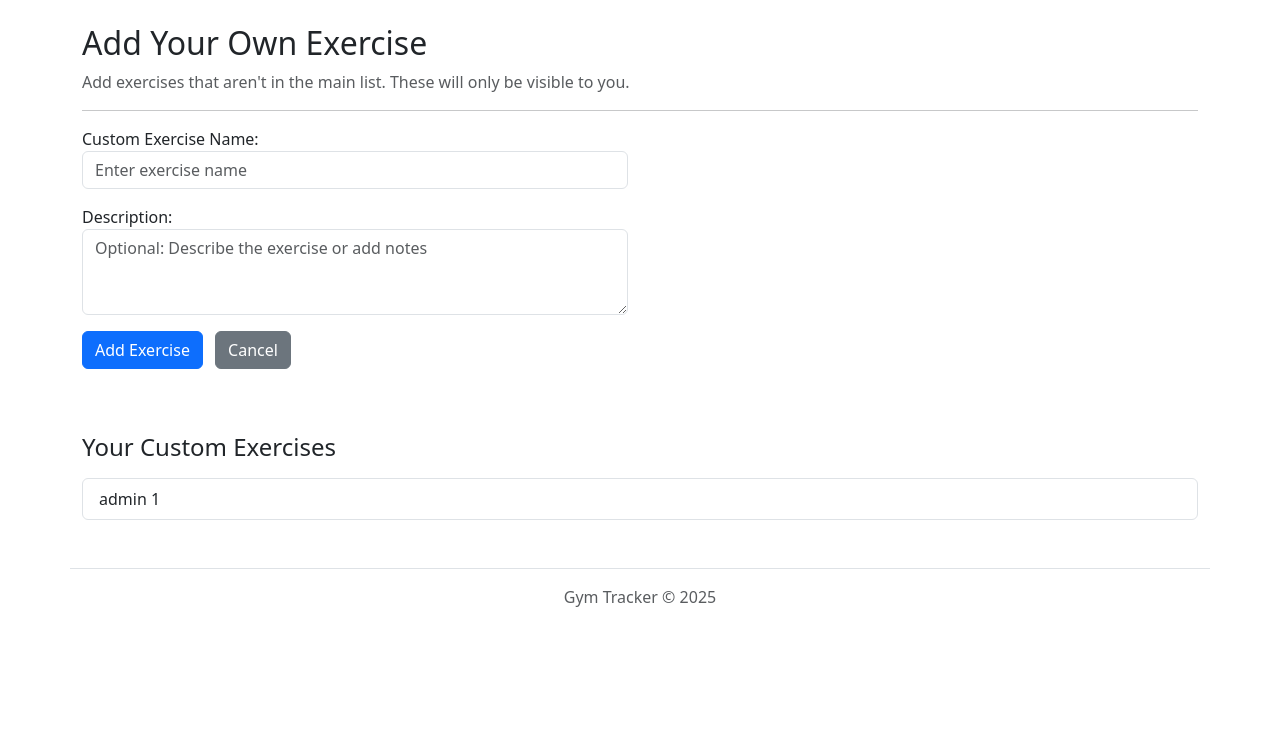
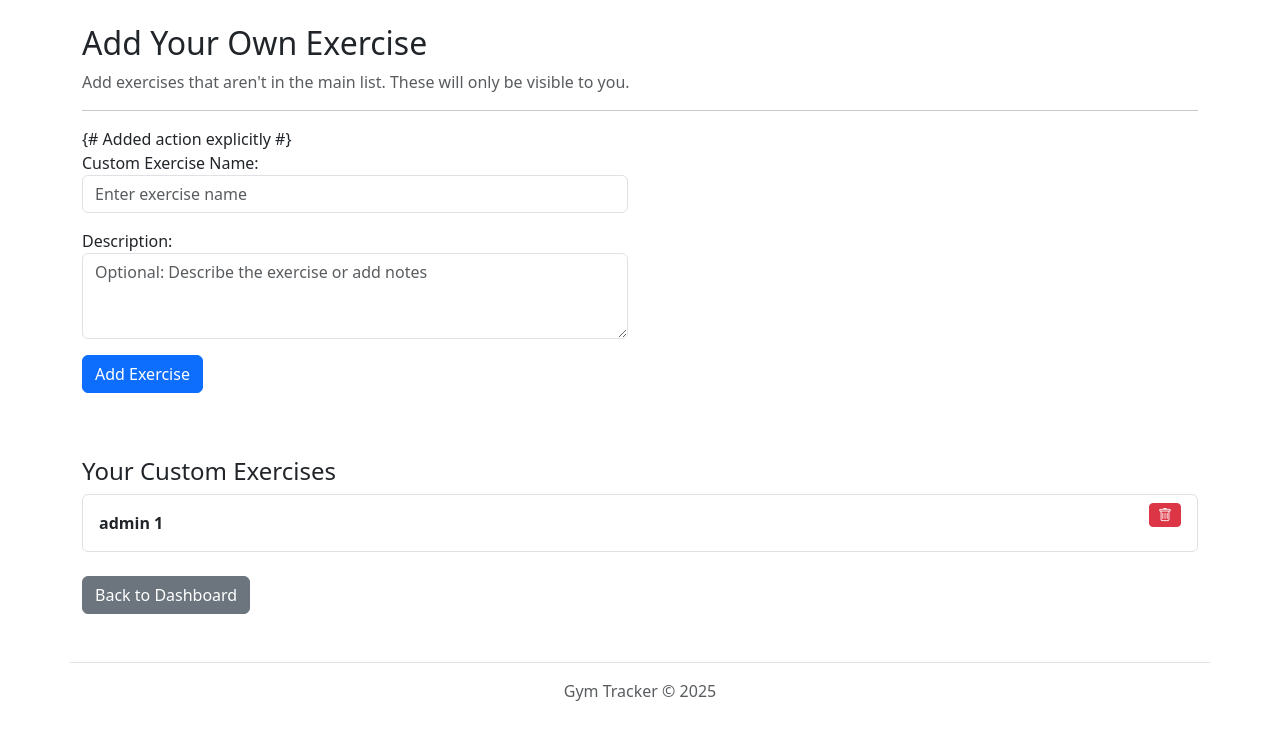
Before and after one commit to karthik9990/gym_tracker_project, a Django app: page /workouts/exercises/add/ in a window 1280 px wide. Shown: the part 56-800 px from the top of the page. Run offline with Django 5.2, Linux system fonts and the light colour scheme; a user stored in the database is signed in; data comes from the database, SQL or seed files in the repository; both versions use the stored data as it was after the commit; some libraries are stand-ins or nearby versions.

Commit message:
Added delete button to  Customized Exercise in profile.html, working well.

```diff
--- a/workouts/templates/workouts/add_custom_exercise.html
+++ b/workouts/templates/workouts/add_custom_exercise.html
@@ -8,35 +8,56 @@
     <p class="text-muted">Add exercises that aren't in the main list. These will only be visible to you.</p>
     <hr>
 
-    <div class="row">
+    {# --- Add Exercise Form --- #}
+    <div class="row mb-5"> {# Added bottom margin #}
         <div class="col-md-8 col-lg-6">
-            <form method="post" novalidate>
+            <form method="post" action="{% url 'workouts:add_custom_exercise' %}" novalidate> {# Added action explicitly
+                #}
                 {% csrf_token %}
-
                 {# Render form using paragraphs or manually #}
                 {{ form.as_p }}
-
                 <button type="submit" class="btn btn-primary">Add Exercise</button>
-                {# Optional: Link back to dashboard or log page #}
-                <a href="{% url 'workouts:dashboard' %}" class="btn btn-secondary ms-2">Cancel</a>
             </form>
         </div>
     </div>
 
-    {# Optional: List user's existing custom exercises #}
-    {# You would need to pass these from the view context #}
+    {# --- List User's Custom Exercises --- #}
+    <h4 class="mt-4">Your Custom Exercises</h4>
+    {% if user_custom_exercises %}
+    <div class="list-group">
+        {% for ex in user_custom_exercises %}
+        <div class="list-group-item d-flex justify-content-between align-items-center">
+            <div>
+                <strong class="d-block">{{ ex.name }}</strong>
+                {% if ex.description %}
+                <small class="text-muted">{{ ex.description|truncatewords:20 }}</small>
+                {% endif %}
+            </div>
+            {# Delete Form for this specific exercise #}
+            <form action="{% url 'workouts:delete_custom_exercise' exercise_id=ex.id %}"
+                  method="POST"
+                  class="d-inline" {# Make form inline #}
+                  onsubmit="return confirm('Are you sure you want to delete the custom exercise \'{{ ex.name|escapejs }}\'?');">
+                {# JS Confirmation #}
+                {% csrf_token %}
+                <button type="submit" class="btn btn-danger btn-sm" title="Delete '{{ ex.name }}'">
+                    <i class="bi bi-trash"></i> {# Trash Icon #}
+                    <span class="visually-hidden">Delete {{ ex.name }}</span> {# Accessibility #}
+                </button>
+            </form>
+        </div>
+        {# End list-group-item #}
+        {% endfor %}
+    </div>
+    {# End list-group #}
+    {% else %}
+    <p class="text-muted">You haven't added any custom exercises yet.</p>
+    {% endif %}
+    {# --- End List --- #}
 
-    <h4 class="mt-5">Your Custom Exercises</h4>
-    {% if user_custom_exercises %}
-        <ul class="list-group mt-3">
-            {% for ex in user_custom_exercises %}
-            <li class="list-group-item">{{ ex.name }}{% if ex.description %} - <small>{{ ex.description|truncatewords:10 }}</small>{% endif %}</li>
-            {% endfor %}
-        </ul>
-    {% else %}
-        <p>You haven't added any custom exercises yet.</p>
-    {% endif %}
-
+    <div class="mt-4">
+        <a href="{% url 'workouts:dashboard' %}" class="btn btn-secondary">Back to Dashboard</a>
+    </div>
 
 </div>
 {% endblock %}
--- a/workouts/urls.py
+++ b/workouts/urls.py
@@ -20,4 +20,6 @@ urlpatterns = [
     path('tools/health/', views.health_tools_view, name='health_tools'),
     path('profile/', views.profile_view, name='profile'),
     path('exercises/add/', views.add_custom_exercise_view, name='add_custom_exercise'),
+    path('exercises/delete/<int:exercise_id>/', views.delete_custom_exercise_view, name='delete_custom_exercise'),
+
 ]
--- a/workouts/views.py
+++ b/workouts/views.py
@@ -891,3 +891,31 @@ def log_workout_view(request, date_str):
             'today_date_str': today.strftime('%Y-%m-%d'), # Use today defined at the start
         }
         return render(request, 'workouts/log_workout.html', context)
+
+@login_required
+def delete_custom_exercise_view(request, exercise_id):
+    """Deletes a custom exercise created by the logged-in user."""
+    # Only allow POST requests for deletion
+    if request.method != 'POST':
+        messages.error(request, "Invalid method used for deletion.")
+        return HttpResponseNotAllowed(['POST'])
+
+    # Get the exercise, BUT only if it belongs to the current user
+    # This prevents users from deleting global exercises (user=None)
+    # or exercises belonging to other users.
+    exercise_to_delete = get_object_or_404(
+        Exercise,
+        pk=exercise_id,
+        user=request.user # <-- CRITICAL SECURITY CHECK
+    )
+
+    try:
+        exercise_name = exercise_to_delete.name # Get name for message
+        exercise_to_delete.delete()
+        messages.success(request, f"Custom exercise '{exercise_name}' deleted successfully.")
+    except Exception as e:
+        messages.error(request, f"Could not delete custom exercise: {e}")
+        print(f"Error deleting custom Exercise ID {exercise_id} for user {request.user.id}: {e}")
+
+    # Redirect back to the page where they manage custom exercises
+    return redirect('workouts:add_custom_exercise')
```
Also changed, not shown: db.sqlite3, workouts/migrations/0003_alter_exercise_options_exercise_user_and_more.py (added).
